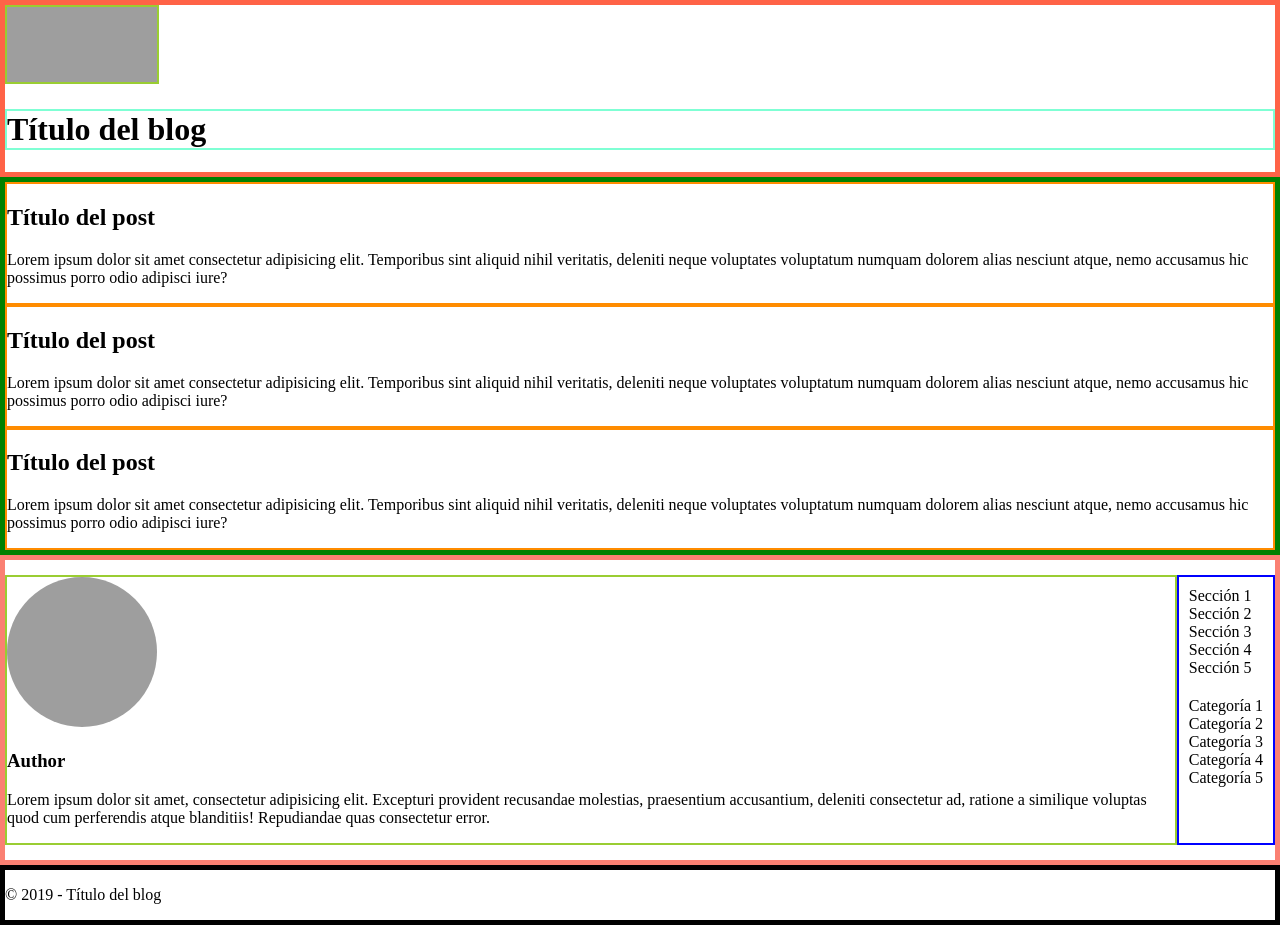
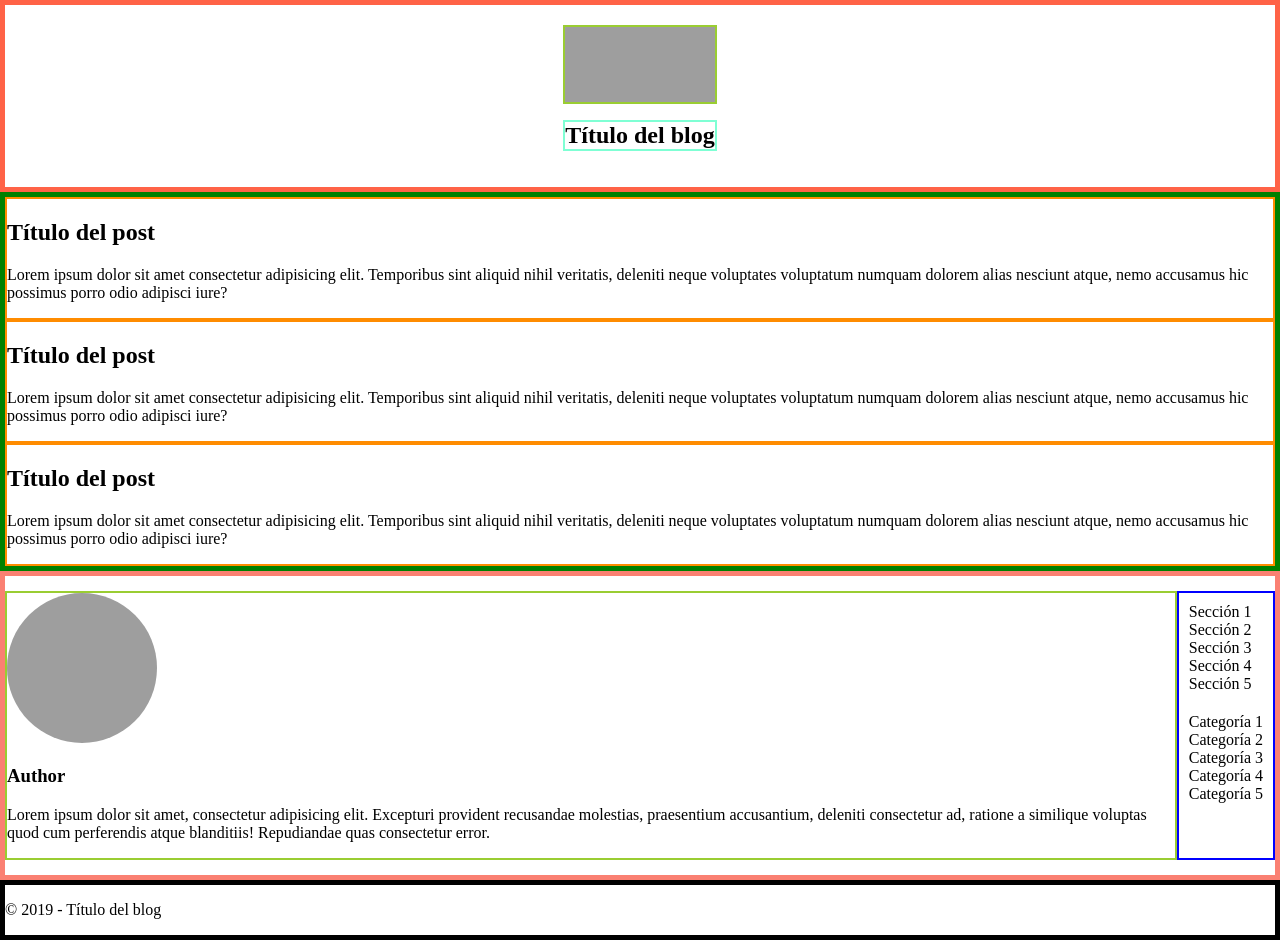
Before and after one commit to azaharamg/blog, a website: page docs/index.html in a window 1280 px wide. Drawn offline with nearby package versions, Linux system fonts and the light colour scheme; files that its build step writes are made by us from their sources; grey boxes are pictures that could not be loaded.

Commit message:
Add header styles

```diff
--- a/_src/assets/scss/layout/_header.scss
+++ b/_src/assets/scss/layout/_header.scss
@@ -1,11 +1,18 @@
 .header {
   border: 5px solid tomato;
+  display: flex;
+  flex-direction: column;
+  align-items: center;
+  padding: 20px 0;
+  grid-column: span 2;
 }
 
 .header__img {
   border: 2px solid yellowgreen;
+  width: 150px;
 }
 
 .header__title {
   border: 2px solid aquamarine;
+  font-size: 24px;
 }
```
